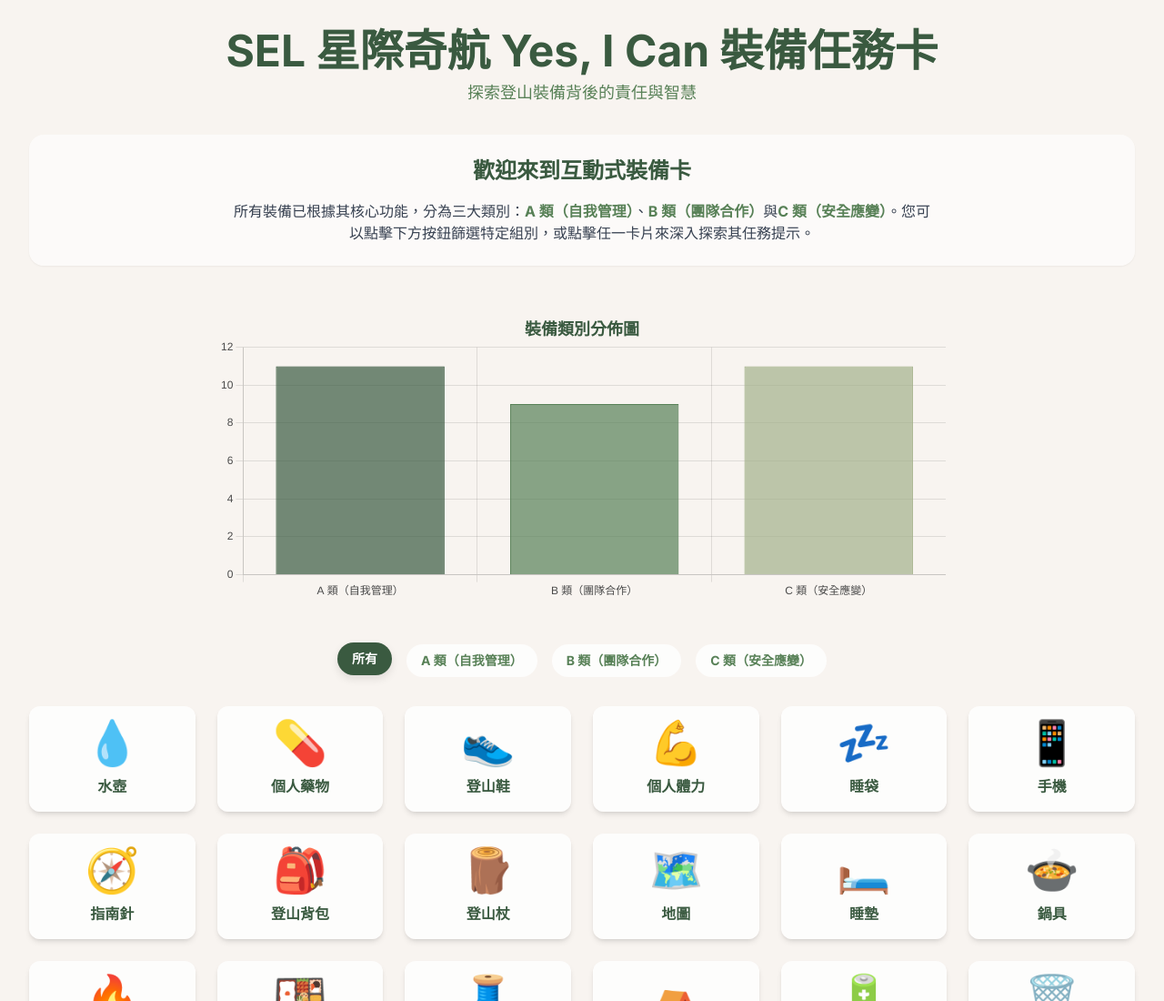
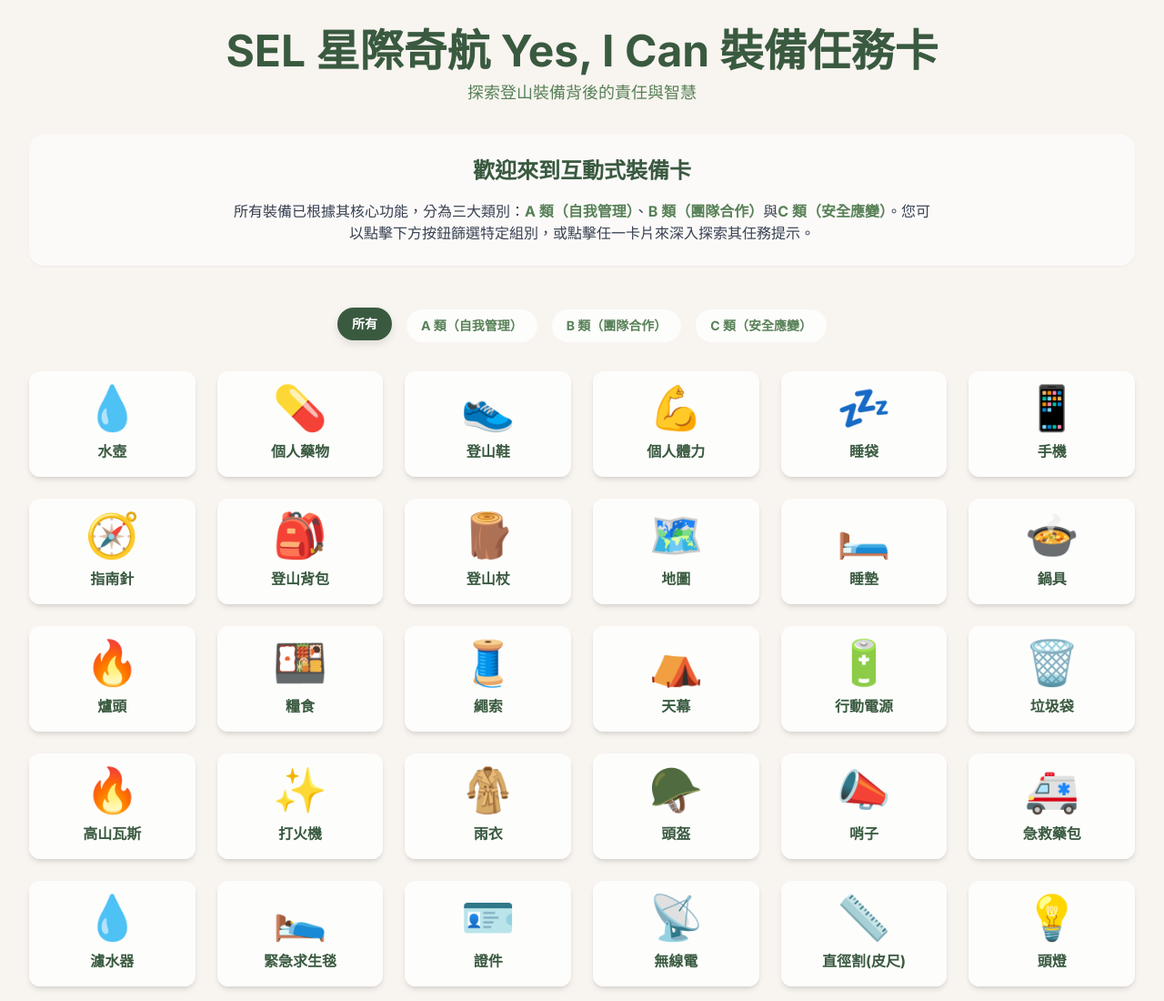
Before and after one commit to aikundear2005/interactive-equipment-cards, a plain HTML site: page index.html in a window 1280 px wide. Shown: the top 1100 px of the page at 91% size. Drawn offline with nearby package versions, Linux system fonts and the light colour scheme.

Commit message:
Update index.html

```diff
--- a/index.html
+++ b/index.html
@@ -62,12 +62,6 @@
         <section id="introduction" class="mb-12 bg-white/60 p-6 rounded-2xl shadow-sm">
             <h2 class="text-2xl font-bold text-center mb-4 text-[#3A5A40]">歡迎來到互動式裝備卡</h2>
             <p class="text-center max-w-3xl mx-auto text-gray-700">所有裝備已根據其核心功能，分為三大類別：<strong class="text-[#588157]">A 類（自我管理）</strong>、<strong class="text-[#588157]">B 類（團隊合作）</strong>與<strong class="text-[#588157]">C 類（安全應變）</strong>。您可以點擊下方按鈕篩選特定組別，或點擊任一卡片來深入探索其任務提示。</p>
-        </section>
-
-        <section id="chart-section" class="mb-12">
-             <div class="chart-container">
-                <canvas id="categoryChart"></canvas>
-            </div>
         </section>
 
         <section id="filters" class="mb-8 flex flex-wrap justify-center gap-2 md:gap-4">
@@ -141,11 +135,15 @@
 
             let activeFilter = '所有';
 
+            // 確保這裡的類別是從正確的數據中提取，並保持一致性
             const categories = ['所有', ...new Set(equipmentData.map(item => item.category))].sort((a, b) => {
                 if (a === '所有') return -1;
                 if (b === '所有') return 1;
-                return a.localeCompare(b, 'zh-Hant');
+                // 為了讓 A, B, C 依序排列，可以特別處理
+                const order = { 'A 類（自我管理）': 1, 'B 類（團隊合作）': 2, 'C 類（安全應變）': 3 };
+                return (order[a] || 99) - (order[b] || 99); // 使用預設排序，如果不在列表中則放到後面
             });
+
             const categoryCounts = equipmentData.reduce((acc, item) => {
                 acc[item.category] = (acc[item.category] || 0) + 1;
                 return acc;
@@ -223,69 +221,11 @@
                 }
             });
 
-            function renderChart() {
-                const sortedCategories = Object.keys(categoryCounts).sort((a,b) => a.localeCompare(b, 'zh-Hant'));
-                const sortedCounts = sortedCategories.map(cat => categoryCounts[cat]);
-
-                const ctx = document.getElementById('categoryChart').getContext('2d');
-                new Chart(ctx, {
-                    type: 'bar',
-                    data: {
-                        labels: sortedCategories,
-                        datasets: [{
-                            label: '裝備數量',
-                            data: sortedCounts,
-                            backgroundColor: [
-                                'rgba(58, 90, 64, 0.7)',
-                                'rgba(88, 129, 87, 0.7)',
-                                'rgba(163, 177, 138, 0.7)'
-                            ],
-                            borderColor: [
-                                'rgba(58, 90, 64, 1)',
-                                'rgba(88, 129, 87, 1)',
-                                'rgba(163, 177, 138, 1)'
-                            ],
-                            borderWidth: 1
-                        }]
-                    },
-                    options: {
-                        responsive: true,
-                        maintainAspectRatio: false,
-                        plugins: {
-                            legend: {
-                                display: false
-                            },
-                            title: {
-                                display: true,
-                                text: '裝備類別分佈圖',
-                                font: {
-                                    size: 18,
-                                    family: "'Noto Sans TC', sans-serif"
-                                },
-                                color: '#3A5A40'
-                            }
-                        },
-                        scales: {
-                            y: {
-                                beginAtZero: true,
-                                ticks: {
-                                    stepSize: 2,
-                                    color: '#4A4A4A'
-                                }
-                            },
-                            x: {
-                                ticks: {
-                                    color: '#4A4A4A'
-                                }
-                            }
-                        }
-                    }
-                });
-            }
+            // renderChart() 函式已移除
 
             renderFilters();
             renderCards();
-            renderChart();
+            // renderChart() 的呼叫已移除
         });
     </script>
 </body>
```
